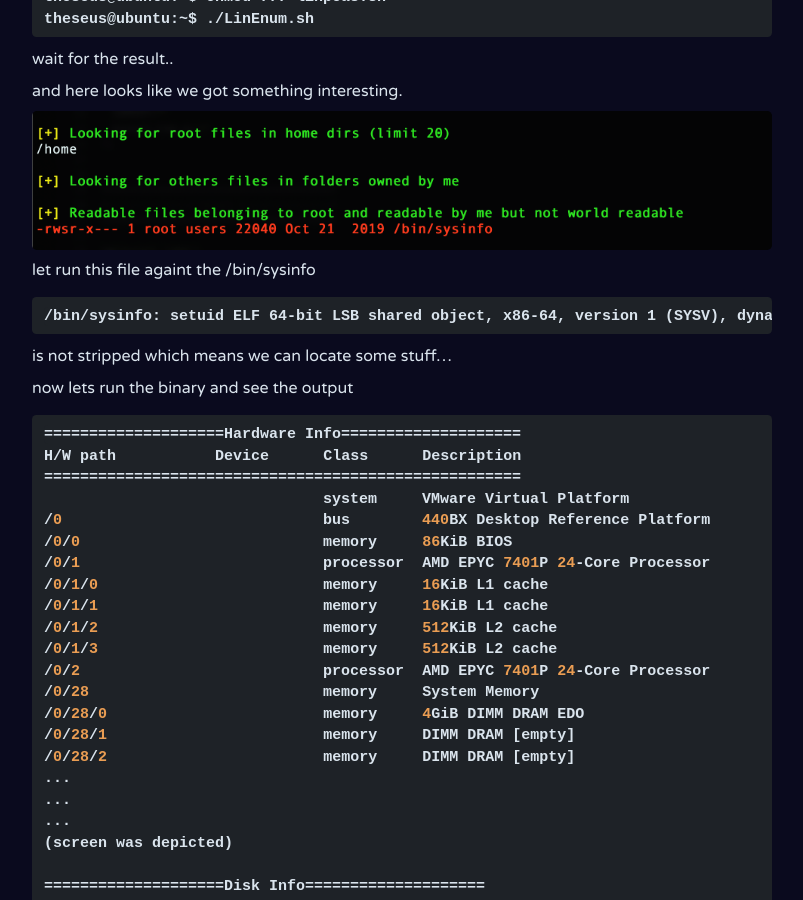
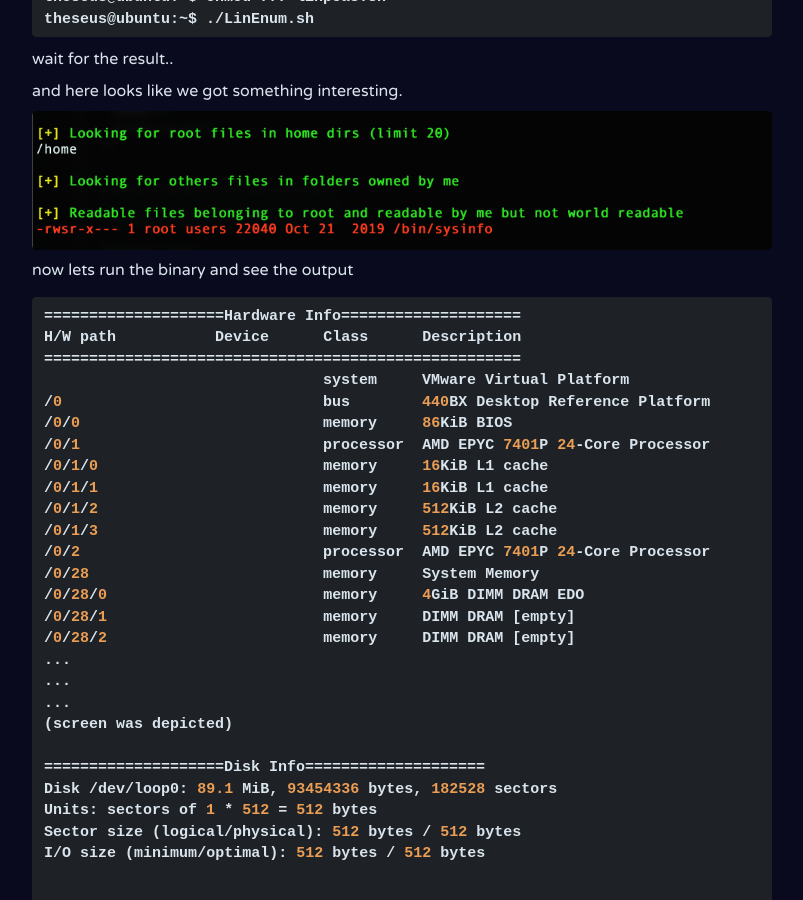
Before and after one commit to abdullahalshubaili/abdullahalshubaili.github.io, a Jekyll site: the page built from Hack The Box/_posts/2020-09-05-HTB-Magic.md, in a window 1280 px wide and 900 px high, scrolled down 10065 px. Shown: the whole window, without its empty margins (238-1041 px from the left). Built offline with Jekyll 4.4.1, drawn with Linux system fonts in a browser that asks for light colours; comment, search, counter and statistics services are not loaded.

Commit message:
magic finished

````diff
--- a/Hack The Box/_posts/2020-09-05-HTB-Magic.md
+++ b/Hack The Box/_posts/2020-09-05-HTB-Magic.md
@@ -256,12 +256,6 @@ and here looks like we got something interesting.
 
 ![10](/assets/magic/10.png)
 
-let run this file againt the /bin/sysinfo
-```
-/bin/sysinfo: setuid ELF 64-bit LSB shared object, x86-64, version 1 (SYSV), dynamically linked, interpreter /lib64/l, for GNU/Linux 3.2.0, BuildID[sha1]=9e9d26d004da0634c0747d16d377cd2a934e565a, not stripped
-```
-is not stripped which means we can locate some stuff...
-
 now lets run the binary and see the output
 
 ```s
````
Also changed, not shown: 2 other files.
